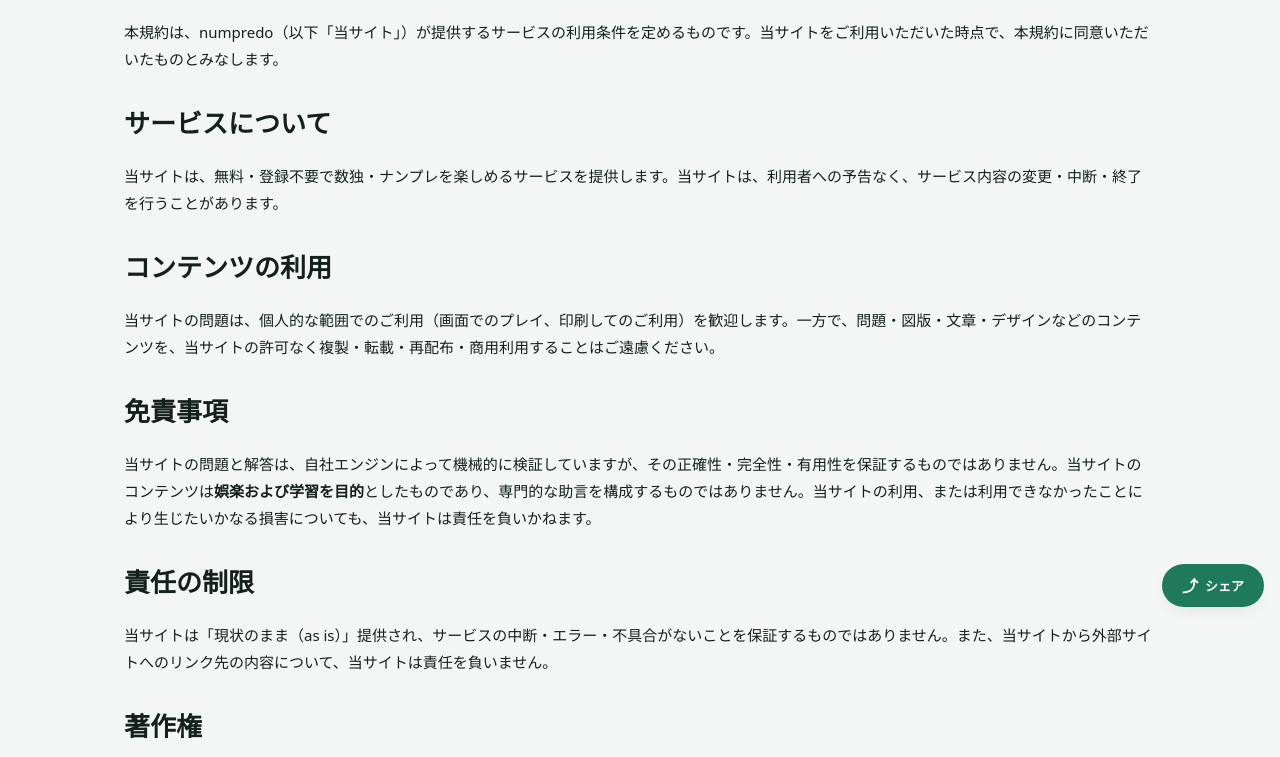
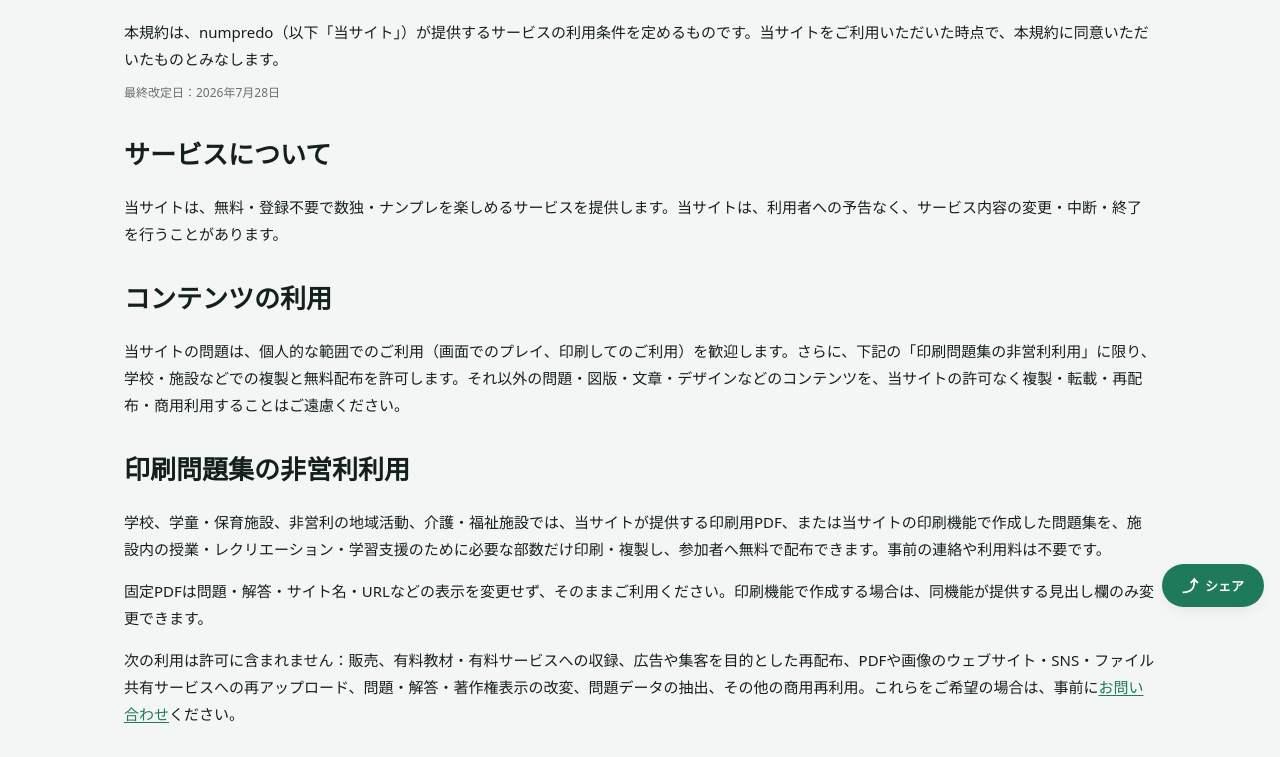
Before and after one commit to rusherxie-sudo/numpredo, an Astro site: page /terms in a window 1280 px wide. Shown: the part 177-934 px from the top of the page. Built offline with nearby package versions, Linux system fonts and the light colour scheme; Astro itself is replaced by a stand-in of ours.

Commit message:
feat: 明确学校与介护设施非商业分发许可

```diff
--- a/src/pages/print.astro
+++ b/src/pages/print.astro
@@ -14,6 +14,7 @@
   { q: 'まとめて何問も印刷できますか？', a: '問題数（2問・4問・6問・12問）を選んで作成すれば、複数のナンプレを一度に印刷できます。押すたびにランダムな組み合わせになるので、自分だけの問題集のように使えます。' },
   { q: '高齢者向けに大きく印刷したいのですが？', a: '「大きく2問」を選ぶと、マス目をゆったり大きく配置できます。さらに印刷ダイアログの拡大・縮小（倍率）を調整すれば、見やすい大きさで印刷できます。' },
   { q: '数独の問題集として使えますか？', a: '使えます。数百問の検証済み問題プールから押すたびにランダムに組み合わせるので、何度でも刷って問題集として使えます。難易度別にまとめて印刷すれば、自分専用のドリルになります。' },
+  { q: '学校や介護施設で印刷・配布できますか？', a: 'はい。学校、学童・保育施設、非営利の地域活動、介護・福祉施設では、施設内の授業・レクリエーション・学習支援に必要な部数を印刷し、参加者へ無料で配布できます。固定PDFは表示を変更せず、そのままご利用ください。販売、ウェブへの再掲載、商用利用はできません。詳しくは<a href="/terms/#print-license">印刷問題集の非営利利用条件</a>をご確認ください。' },
   { q: '印刷した解答ページをなくしてしまったら？', a: '<a href="/tools/solver/">数独ソルバー（自動解答）</a>にマス目を入力すれば、答えをその場で自動表示できます。写真を撮って読み取らせることもできます。' },
 ];
 const webAppSchema = { '@context': 'https://schema.org', '@type': 'WebApplication', name: '数独・ナンプレ無料プリント問題集（PDF印刷）', description, url, applicationCategory: 'UtilitiesApplication', operatingSystem: 'Web', inLanguage: 'ja', offers: { '@type': 'Offer', price: '0', priceCurrency: 'JPY' } };
@@ -62,6 +63,7 @@
     <div class="pdf-packs-head">
       <h2 id="pdf-packs-title">すぐ使える無料PDF問題集（各12問・答え付き）</h2>
       <p>設定なしで保存できるA4版です。問題6ページ＋解答2ページ。学校・施設・ご家庭での配布にどうぞ。</p>
+      <p class="pdf-license">学校・介護施設などでの非営利・無料配布は許可されています。<a href="/terms/#print-license">利用条件を見る</a></p>
     </div>
     <div class="pdf-pack-grid">
       {PRINT_LEVELS.map((doc) => (
@@ -130,6 +132,7 @@
     .pdf-packs { margin: 30px 0 42px; padding: 24px; border: 1px solid var(--line-2); border-radius: var(--radius-lg); background: var(--surface); }
     .pdf-packs h2 { margin: 0 0 8px; }
     .pdf-packs-head p { margin: 0; color: var(--ink-3); }
+    .pdf-packs-head .pdf-license { margin-top: 8px; font-size: var(--text-xs); }
     .pdf-pack-grid { display: grid; grid-template-columns: repeat(auto-fit, minmax(160px, 1fr)); gap: 10px; margin-top: 20px; }
     .pdf-pack { display: grid; gap: 4px; padding: 14px 16px; border: 1px solid var(--line-2); border-radius: var(--radius); background: var(--washi); color: var(--ink); text-decoration: none; }
     .pdf-pack:hover { border-color: var(--accent); color: var(--accent); }
--- a/src/pages/print/[level].astro
+++ b/src/pages/print/[level].astro
@@ -62,6 +62,7 @@
       <div>
         <h2 id="pdf-download-title">{doc.ja}12問をPDFでまとめてダウンロード</h2>
         <p>問題6ページ＋解答2ページのA4問題集です。毎回の設定は不要。保存して、学校・施設・ご家庭で繰り返し印刷できます。</p>
+        <p class="pdf-license">学校・介護施設などでの非営利・無料配布は許可されています。<a href="/terms/#print-license">利用条件を見る</a></p>
       </div>
       <a class="pdf-download-btn" href={printPdfHref(doc.slug)} download data-pdf-download={doc.slug}>
         {doc.ja}12問PDF（答え付き）
@@ -102,6 +103,7 @@
     .pdf-download { display: flex; align-items: center; justify-content: space-between; gap: 24px; margin: 28px 0 34px; padding: 22px 24px; border: 1px solid var(--line-2); border-radius: var(--radius-lg); background: var(--surface); }
     .pdf-download h2 { margin: 0 0 8px; font-size: var(--text-lg); }
     .pdf-download p { margin: 0; color: var(--ink-3); font-size: var(--text-sm); }
+    .pdf-download .pdf-license { margin-top: 8px; font-size: var(--text-xs); }
     .pdf-download-btn { flex: 0 0 auto; display: grid; gap: 2px; min-width: 220px; padding: 13px 18px; border-radius: var(--radius); background: var(--accent); color: var(--accent-on) !important; text-align: center; text-decoration: none; font-weight: 700; }
     .pdf-download-btn:hover { background: var(--accent-ink); }
     .pdf-download-btn small { font-size: 11px; font-weight: 500; opacity: .85; }
--- a/src/pages/terms.astro
+++ b/src/pages/terms.astro
@@ -8,12 +8,18 @@
   <nav class="crumb"><a href="/">ホーム</a> › 利用規約・免責事項</nav>
   <h1>利用規約・免責事項</h1>
   <p>本規約は、numpredo（以下「当サイト」）が提供するサービスの利用条件を定めるものです。当サイトをご利用いただいた時点で、本規約に同意いただいたものとみなします。</p>
+  <p class="updated"><time datetime="2026-07-28">最終改定日：2026年7月28日</time></p>
 
   <h2>サービスについて</h2>
   <p>当サイトは、無料・登録不要で数独・ナンプレを楽しめるサービスを提供します。当サイトは、利用者への予告なく、サービス内容の変更・中断・終了を行うことがあります。</p>
 
   <h2>コンテンツの利用</h2>
-  <p>当サイトの問題は、個人的な範囲でのご利用（画面でのプレイ、印刷してのご利用）を歓迎します。一方で、問題・図版・文章・デザインなどのコンテンツを、当サイトの許可なく複製・転載・再配布・商用利用することはご遠慮ください。</p>
+  <p>当サイトの問題は、個人的な範囲でのご利用（画面でのプレイ、印刷してのご利用）を歓迎します。さらに、下記の「印刷問題集の非営利利用」に限り、学校・施設などでの複製と無料配布を許可します。それ以外の問題・図版・文章・デザインなどのコンテンツを、当サイトの許可なく複製・転載・再配布・商用利用することはご遠慮ください。</p>
+
+  <h2 id="print-license">印刷問題集の非営利利用</h2>
+  <p>学校、学童・保育施設、非営利の地域活動、介護・福祉施設では、当サイトが提供する印刷用PDF、または当サイトの印刷機能で作成した問題集を、施設内の授業・レクリエーション・学習支援のために必要な部数だけ印刷・複製し、参加者へ無料で配布できます。事前の連絡や利用料は不要です。</p>
+  <p>固定PDFは問題・解答・サイト名・URLなどの表示を変更せず、そのままご利用ください。印刷機能で作成する場合は、同機能が提供する見出し欄のみ変更できます。</p>
+  <p>次の利用は許可に含まれません：販売、有料教材・有料サービスへの収録、広告や集客を目的とした再配布、PDFや画像のウェブサイト・SNS・ファイル共有サービスへの再アップロード、問題・解答・著作権表示の改変、問題データの抽出、その他の商用再利用。これらをご希望の場合は、事前に<a href="/contact/">お問い合わせ</a>ください。</p>
 
   <h2>免責事項</h2>
   <p>当サイトの問題と解答は、自社エンジンによって機械的に検証していますが、その正確性・完全性・有用性を保証するものではありません。当サイトのコンテンツは<strong>娯楽および学習を目的</strong>としたものであり、専門的な助言を構成するものではありません。当サイトの利用、または利用できなかったことにより生じたいかなる損害についても、当サイトは責任を負いかねます。</p>
@@ -29,6 +35,7 @@
 
   <style is:global>
     .crumb { font-size: 12px; color: var(--ink-3); margin-bottom: 10px; } .crumb a { color: var(--ink-3); text-decoration: none; }
+    .updated { color: var(--ink-4); font-size: 12px; margin-top: -6px; }
     main p { font-size: 15px; } main a { color: var(--accent); }
   </style>
 </Base>
```
